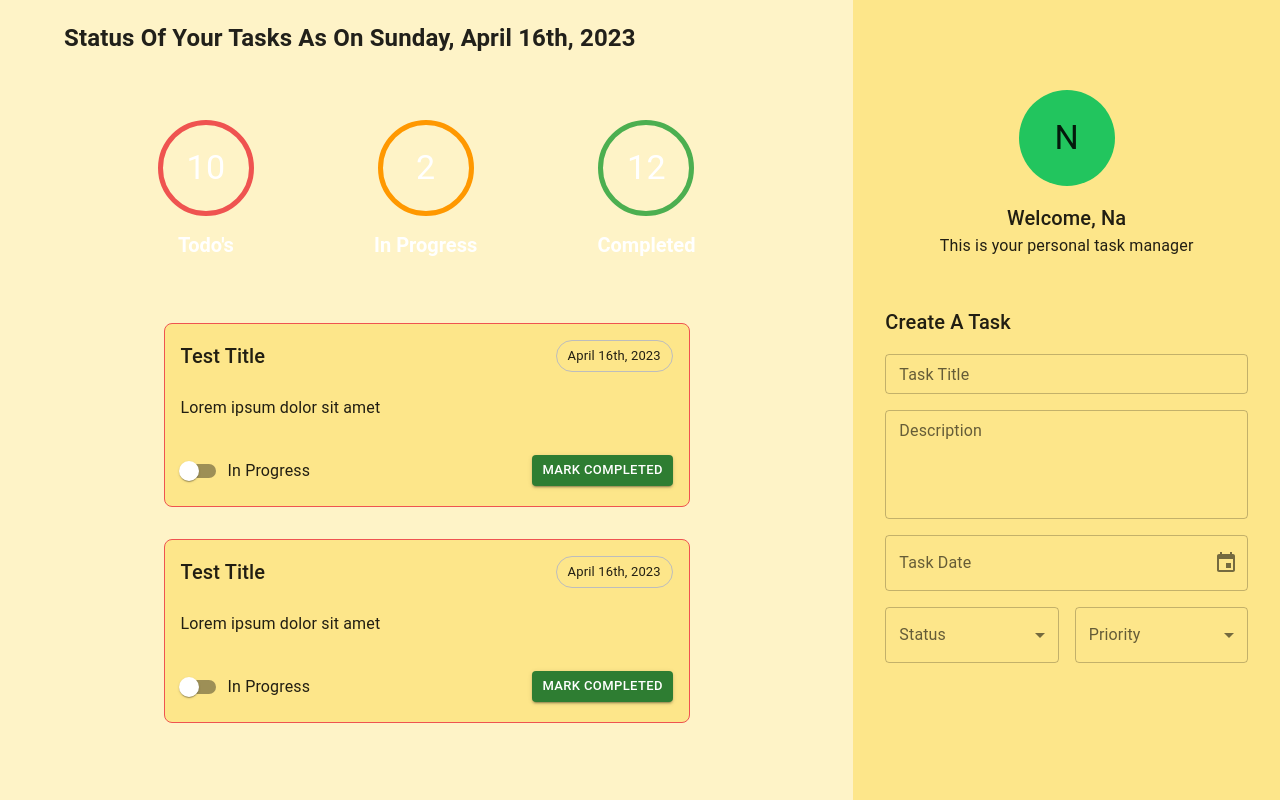
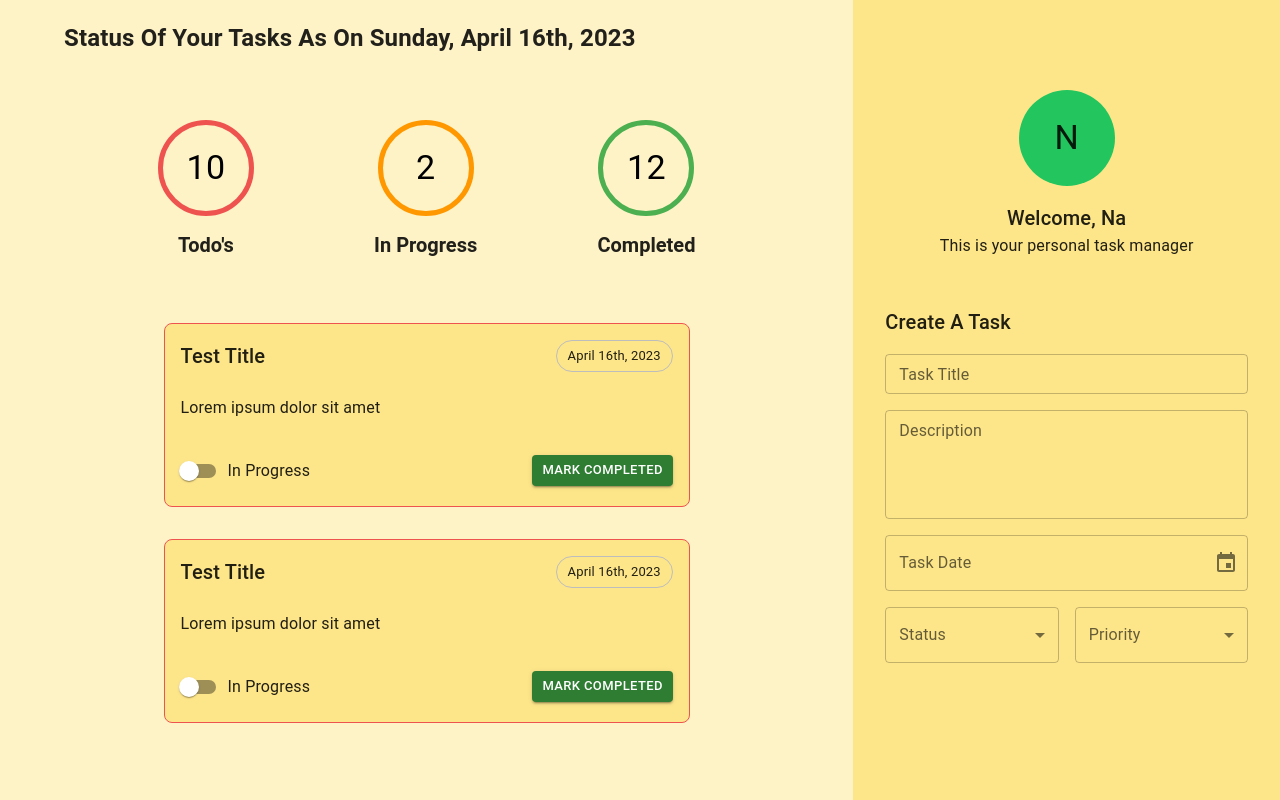
Before and after one commit to na-lin/todo-react-node-ts, a React (Create React App) app: page / in a window 1280 px wide. Built offline with nearby package versions, Linux system fonts and the light colour scheme.

Commit message:
update color at task counter

```diff
--- a/src/components/task/_TaskFooter.tsx
+++ b/src/components/task/_TaskFooter.tsx
@@ -31,7 +31,7 @@ const _TaskFooter: FC<ITaskFooter> = (
       <FormControlLabel
         control={
           <Switch
-            color="warning"
+            color="primary"
             onChange={(e) => onStatusChange(e)}
           />
         }
--- a/src/components/taskCounter/TaskCounter.tsx
+++ b/src/components/taskCounter/TaskCounter.tsx
@@ -37,12 +37,11 @@ const TaskCounter: FC<ITaskCounter> = (
             )}`,
           }}
         >
-          <Typography color="#ffffff" variant="h4">
+          <Typography color="black" variant="h4">
             {count}
           </Typography>
         </Avatar>
         <Typography
-          color="#ffffff"
           fontWeight="bold"
           fontSize="20px"
           variant="h5"
```
